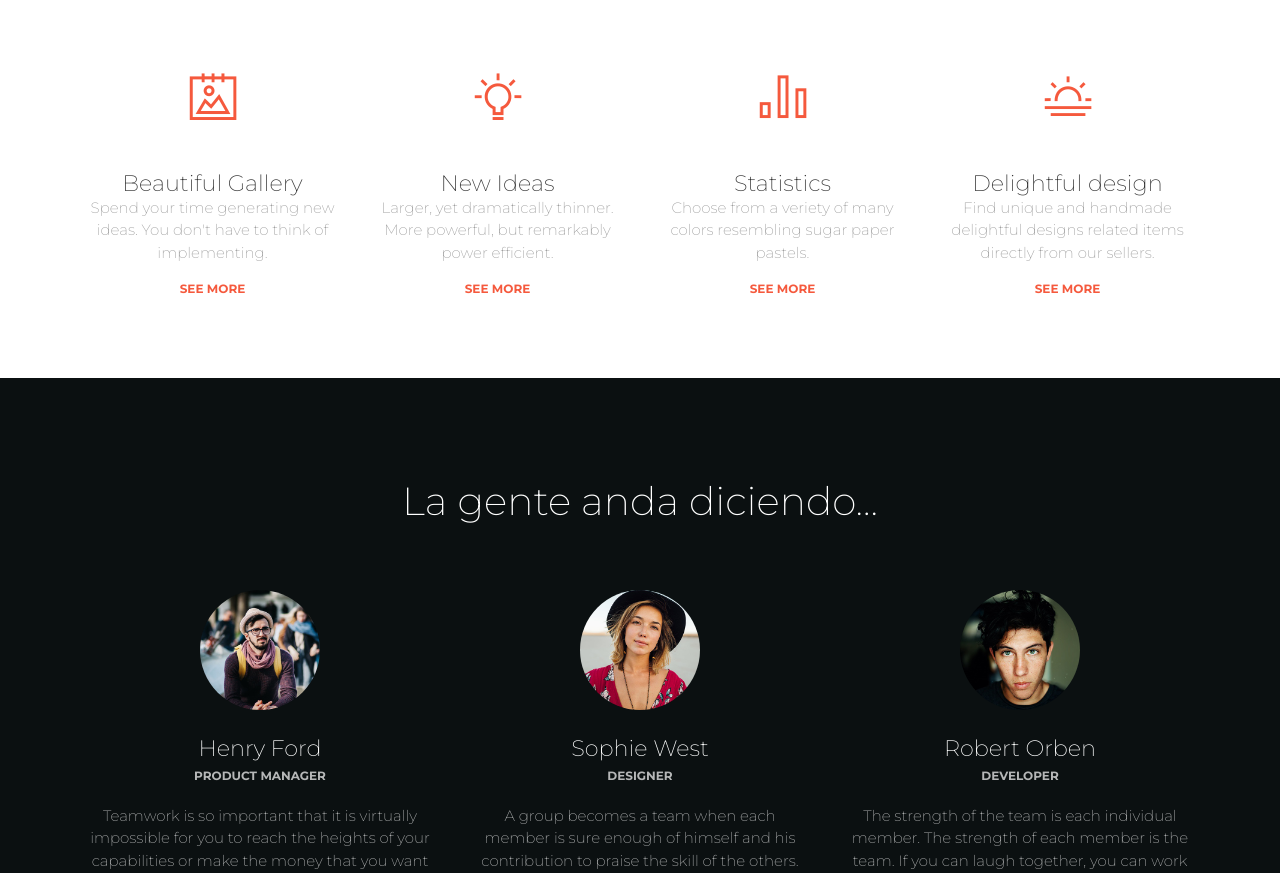
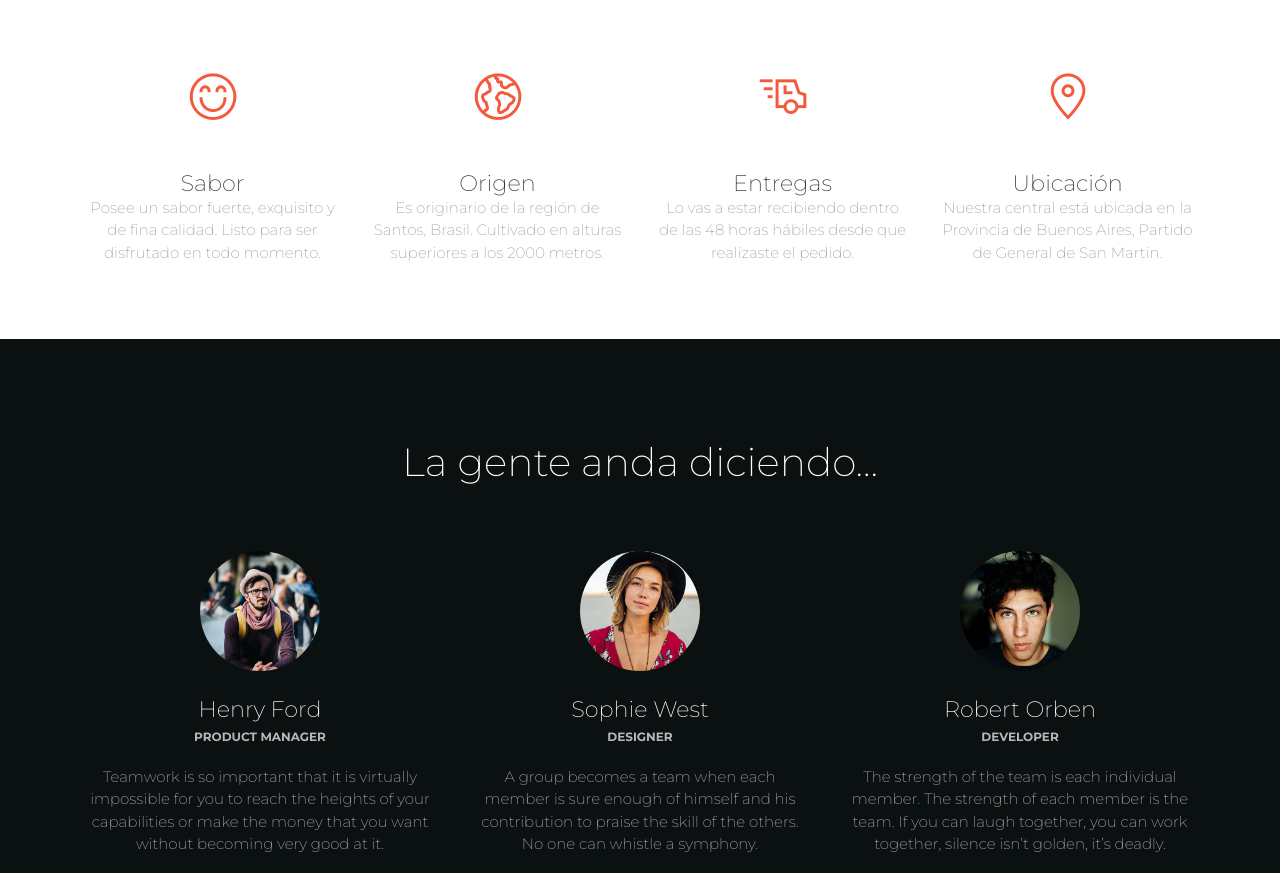
Before and after one commit to tomascoffe/tomascoffelanding, a website: page index.html in a window 1280 px wide. Shown: the part 1107-1980 px from the top of the page. Drawn offline with Linux system fonts and the light colour scheme; a script that the page names is missing.

Commit message:
index changes

```diff
--- a/index.html
+++ b/index.html
@@ -119,48 +119,44 @@ The above copyright notice and this permission notice shall be included in all c
           <div class="col-md-3">
             <div class="info">
               <div class="icon icon-danger">
-                <i class="nc-icon nc-album-2"></i>
+                <i class="nc-icon nc-satisfied"></i>
               </div>
               <div class="description">
-                <h4 class="info-title">Beautiful Gallery</h4>
-                <p class="description">Spend your time generating new ideas. You don't have to think of implementing.</p>
-                <a href="javascript:;" class="btn btn-link btn-danger">See more</a>
+                <h4 class="info-title">Sabor</h4>
+                <p class="description">Posee un sabor fuerte, exquisito y de fina calidad. Listo para ser disfrutado en todo momento.</p>
               </div>
             </div>
           </div>
           <div class="col-md-3">
             <div class="info">
               <div class="icon icon-danger">
-                <i class="nc-icon nc-bulb-63"></i>
+                <i class="nc-icon nc-world-2"></i>
               </div>
               <div class="description">
-                <h4 class="info-title">New Ideas</h4>
-                <p>Larger, yet dramatically thinner. More powerful, but remarkably power efficient.</p>
-                <a href="javascript:;" class="btn btn-link btn-danger">See more</a>
+                <h4 class="info-title">Origen</h4>
+                <p>Es originario de la región de Santos, Brasil. Cultivado en alturas superiores a los 2000 metros.</p>
               </div>
             </div>
           </div>
           <div class="col-md-3">
             <div class="info">
               <div class="icon icon-danger">
-                <i class="nc-icon nc-chart-bar-32"></i>
+                <i class="nc-icon nc-delivery-fast"></i>
               </div>
               <div class="description">
-                <h4 class="info-title">Statistics</h4>
-                <p>Choose from a veriety of many colors resembling sugar paper pastels.</p>
-                <a href="javascript:;" class="btn btn-link btn-danger">See more</a>
+                <h4 class="info-title">Entregas</h4>
+                <p>Lo vas a estar recibiendo dentro de las 48 horas hábiles desde que realizaste el pedido.</p>
               </div>
             </div>
           </div>
           <div class="col-md-3">
             <div class="info">
               <div class="icon icon-danger">
-                <i class="nc-icon nc-sun-fog-29"></i>
+                <i class="nc-icon nc-pin-3"></i>
               </div>
               <div class="description">
-                <h4 class="info-title">Delightful design</h4>
-                <p>Find unique and handmade delightful designs related items directly from our sellers.</p>
-                <a href="javascript:;" class="btn btn-link btn-danger">See more</a>
+                <h4 class="info-title">Ubicación</h4>
+                <p>Nuestra central está ubicada en la Provincia de Buenos Aires, Partido de General de San Martin.</p>
               </div>
             </div>
           </div>
```
